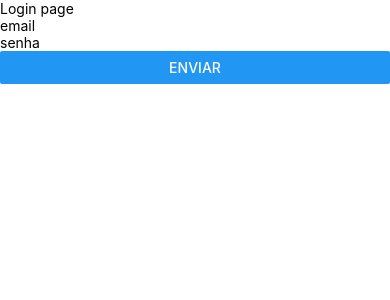
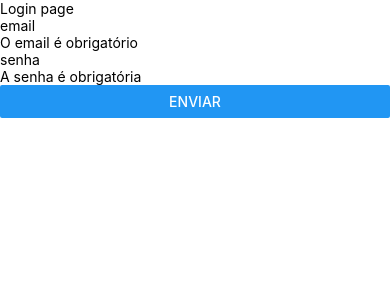
Before and after one commit to Luanbian/line-check-app, a React Native app: screen / in a window 390 px wide. Both pictures are taken after a click on the button "ENVIAR". Shown: the top 300 px of the page. Built offline with nearby package versions, Linux system fonts and the light colour scheme.

Commit message:
feat: implemetns validation field

```diff
--- a/src/presentation/pages/login/login.tsx
+++ b/src/presentation/pages/login/login.tsx
@@ -1,6 +1,13 @@
 import React, { useEffect } from 'react'
 import { Text, View, TextInput, Button } from 'react-native'
 import { useForm, type SubmitHandler } from 'react-hook-form'
+import { object, string } from 'yup'
+import { yupResolver } from '@hookform/resolvers/yup'
+
+const fieldsValidationSchema = object({
+  email: string().email('email inválido').required('O email é obrigatório'),
+  password: string().required('A senha é obrigatória')
+})
 
 interface Inputs {
   email: string
@@ -8,8 +15,12 @@ interface Inputs {
 }
 
 export default function Login (): React.JSX.Element {
-  const { register, setValue, handleSubmit } = useForm<Inputs>()
-  const onSubmit: SubmitHandler<Inputs> = (data) => { console.log(data.email, data.password) }
+  const { register, setValue, handleSubmit, formState: { errors } } = useForm<Inputs>({
+    resolver: yupResolver(fieldsValidationSchema)
+  })
+  const onSubmit: SubmitHandler<Inputs> = (data) => {
+    console.log(data.email, data.password)
+  }
 
   useEffect(() => {
     register('email')
@@ -20,7 +31,9 @@ export default function Login (): React.JSX.Element {
     <View>
       <Text>Login page</Text>
       <TextInput placeholder='email' onChangeText={text => { setValue('email', text) }}/>
+      {(errors.email != null) && <Text>{errors.email.message}</Text>}
       <TextInput placeholder='senha' onChangeText={text => { setValue('password', text) }} secureTextEntry />
+      {(errors.password != null) && <Text>{errors.password.message}</Text>}
       <Button title='Enviar' onPress={handleSubmit(onSubmit)}/>
     </View>
   )
```
